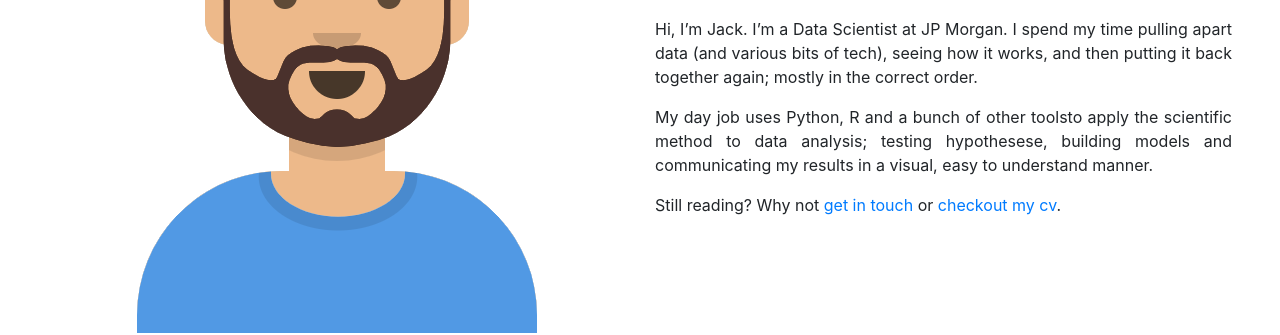
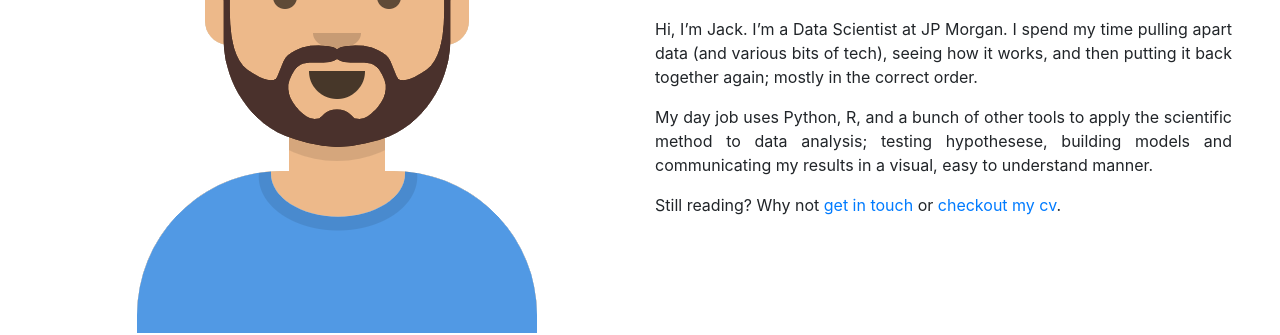
Before and after one commit to cqkh42/cqkh42.github.io, a Jekyll site: the page built from index.html, in a window 1280 px wide and 900 px high, scrolled down 1357 px. Shown: the part 519-854 px from the top of the window. Built offline with Jekyll 4.4.1, drawn with Linux system fonts in a browser that asks for light colours.

Commit message:
Update data.yml

```diff
--- a/_data/data.yml
+++ b/_data/data.yml
@@ -22,7 +22,7 @@ sections:
       Hi, I'm Jack. I'm a Data Scientist at JP Morgan. I spend my time pulling apart data (and various bits of tech),
       seeing how it works, and then putting it back together again; mostly in the correct order.
 
-      My day job uses Python, R and a bunch of other toolsto apply the scientific method to data analysis;
+      My day job uses Python, R, and a bunch of other tools to apply the scientific method to data analysis;
       testing hypothesese, building models and communicating my results in a visual, easy to understand manner.
 
       Still reading? Why not [get in touch](mailto:jackcooper93@gmail.com) or
```
